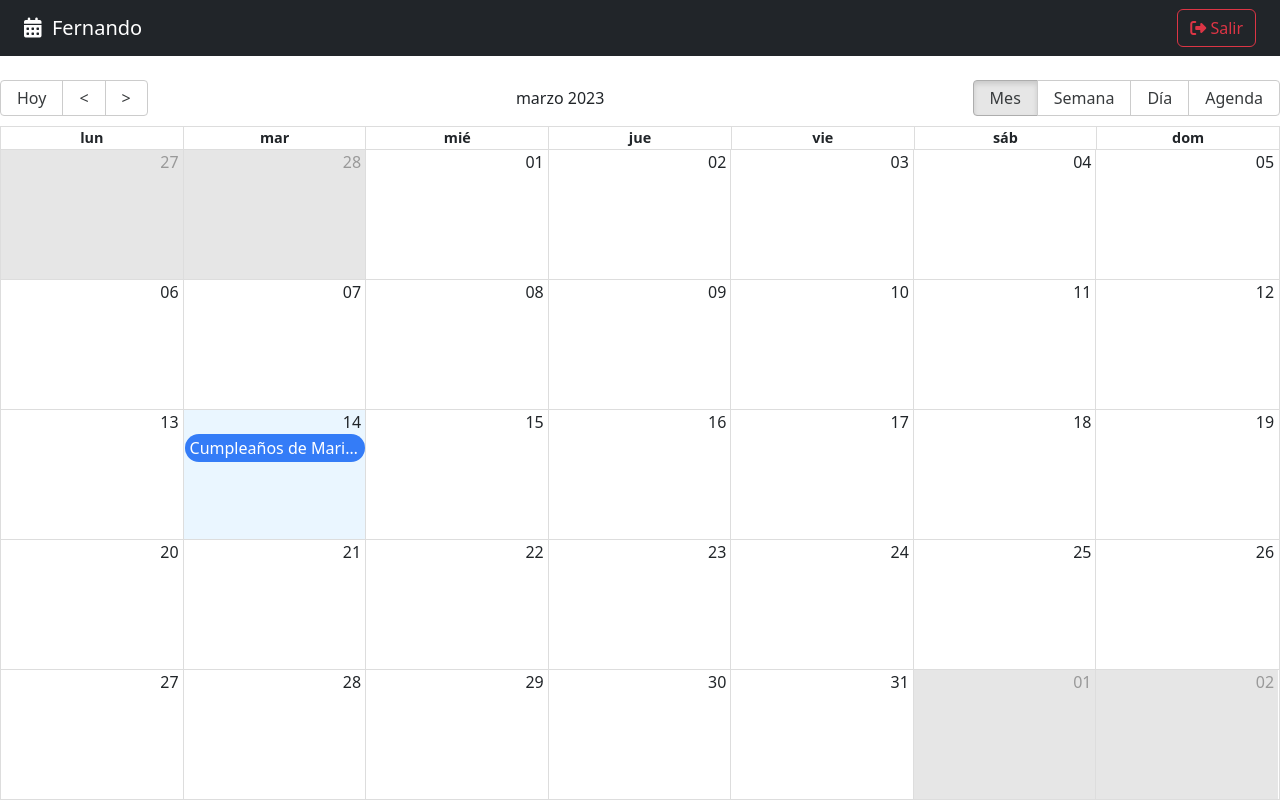
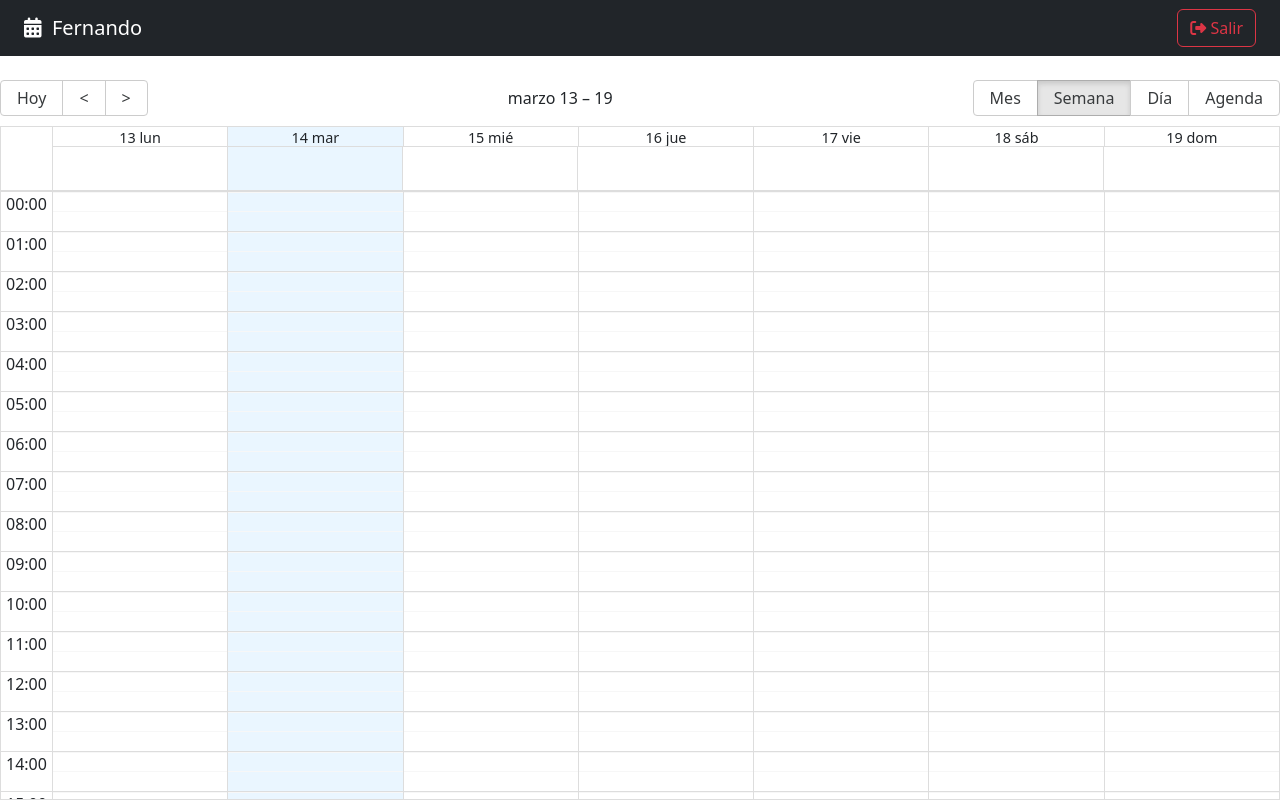
Before and after one commit to fersanti2896/22-curso-react-calendarApp-front, a React (Vite) app: page / in a window 1280 px wide. Built offline with nearby package versions, Linux system fonts and the light colour scheme.

Commit message:
Personalizando y escuchando eventos en CalendarPage.jsx

```diff
--- /dev/null
+++ b/src/calendar/components/CalendarEvent.jsx
@@ -0,0 +1,11 @@
+
+export const CalendarEvent = ({ event }) => {
+    const { title, user } = event;
+
+    return (
+        <>
+            <strong>{ title }</strong>
+            <span> - { user.name }</span>
+        </>
+    )
+}
--- a/src/calendar/components/index.js
+++ b/src/calendar/components/index.js
@@ -1,2 +1,3 @@
 
+export * from './CalendarEvent';
 export * from './Navbar';
--- a/src/calendar/pages/CalendarPage.jsx
+++ b/src/calendar/pages/CalendarPage.jsx
@@ -1,7 +1,8 @@
+import { useState } from 'react';
 import { Calendar } from 'react-big-calendar';
 import 'react-big-calendar/lib/css/react-big-calendar.css';
 
-import { Navbar } from '../';
+import { CalendarEvent, Navbar } from '../';
 import { addHours } from 'date-fns';
 import { localizer, getMessage } from '../../helpers';
 
@@ -18,9 +19,9 @@
 }];
 
 export const CalendarPage = () => {
+    const [lastView, setLastView] = useState(localStorage.getItem('lastView') || 'week')
+
     const eventStyleGetter = ( event, start, end, isSelected ) => {
-        console.log({ event, start, end, isSelected });
-
         const style = {
             backgroundColor: '#347CF7',
             borderRadius: '15px',
@@ -33,11 +34,25 @@
         }
     }
 
+    const onDoubleClick = ( event ) => {
+        console.log({ doubleClick: event })
+    }
+
+    const onSelect = ( event ) => {
+        console.log({ click: event })
+    }
+
+    const onViewChanged = ( event ) => {
+        localStorage.setItem( 'lastView', event );
+        setLastView( event );
+    }
+
     return (
         <>
             <Navbar />
 
             <Calendar culture='es'
+                      defaultView={ lastView }
                       endAccessor="end"
                       eventPropGetter={ eventStyleGetter }
                       events={ events }
@@ -45,6 +60,12 @@
                       messages={ getMessage() }
                       startAccessor="start"
                       style={{ height: 'calc( 100vh - 80px )' }}
+                      components={{
+                        event: CalendarEvent
+                      }}
+                      onDoubleClickEvent={ onDoubleClick }
+                      onSelectEvent={ onSelect }
+                      onView={ onViewChanged }
             />
         </>
     )
```
